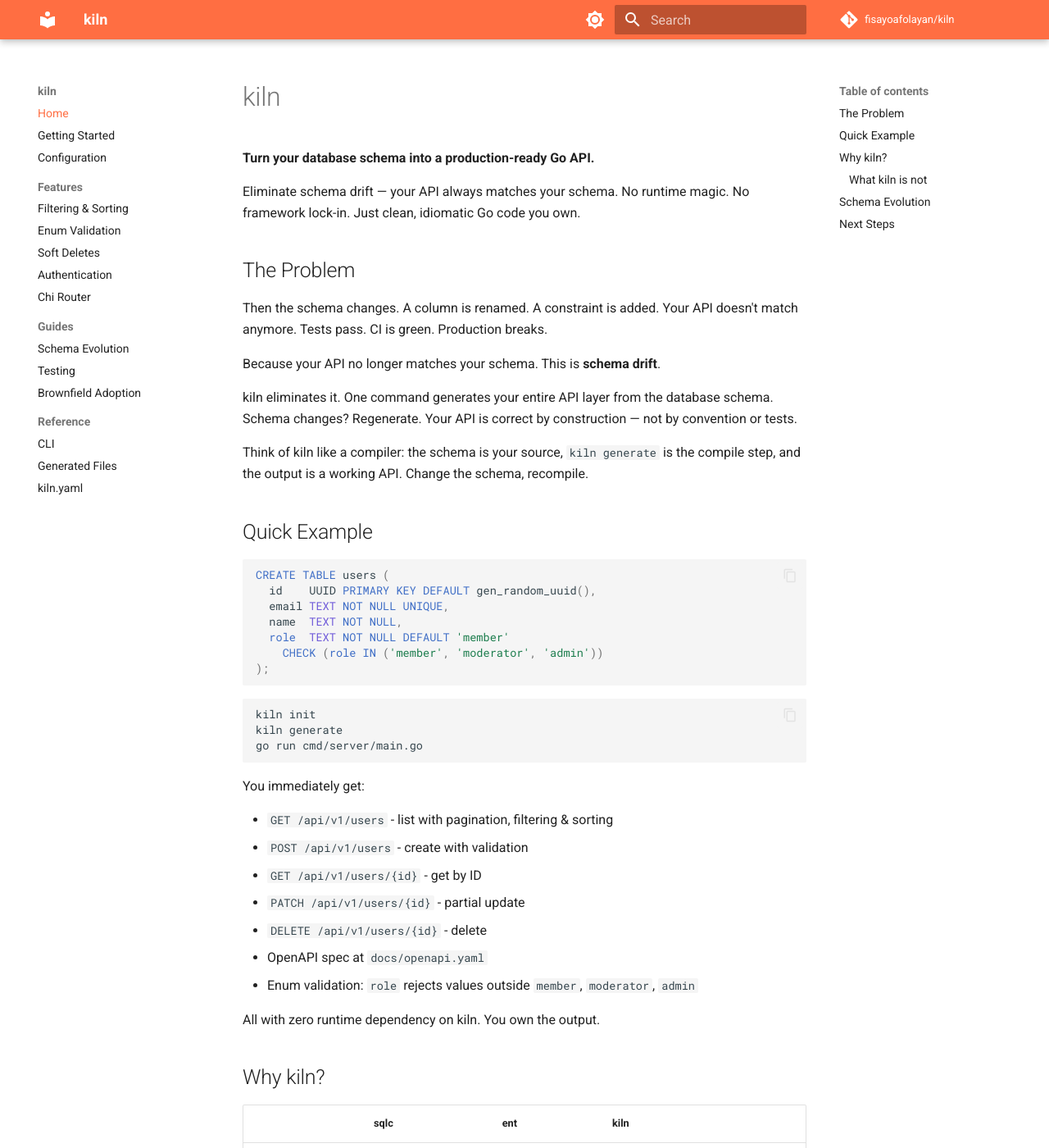
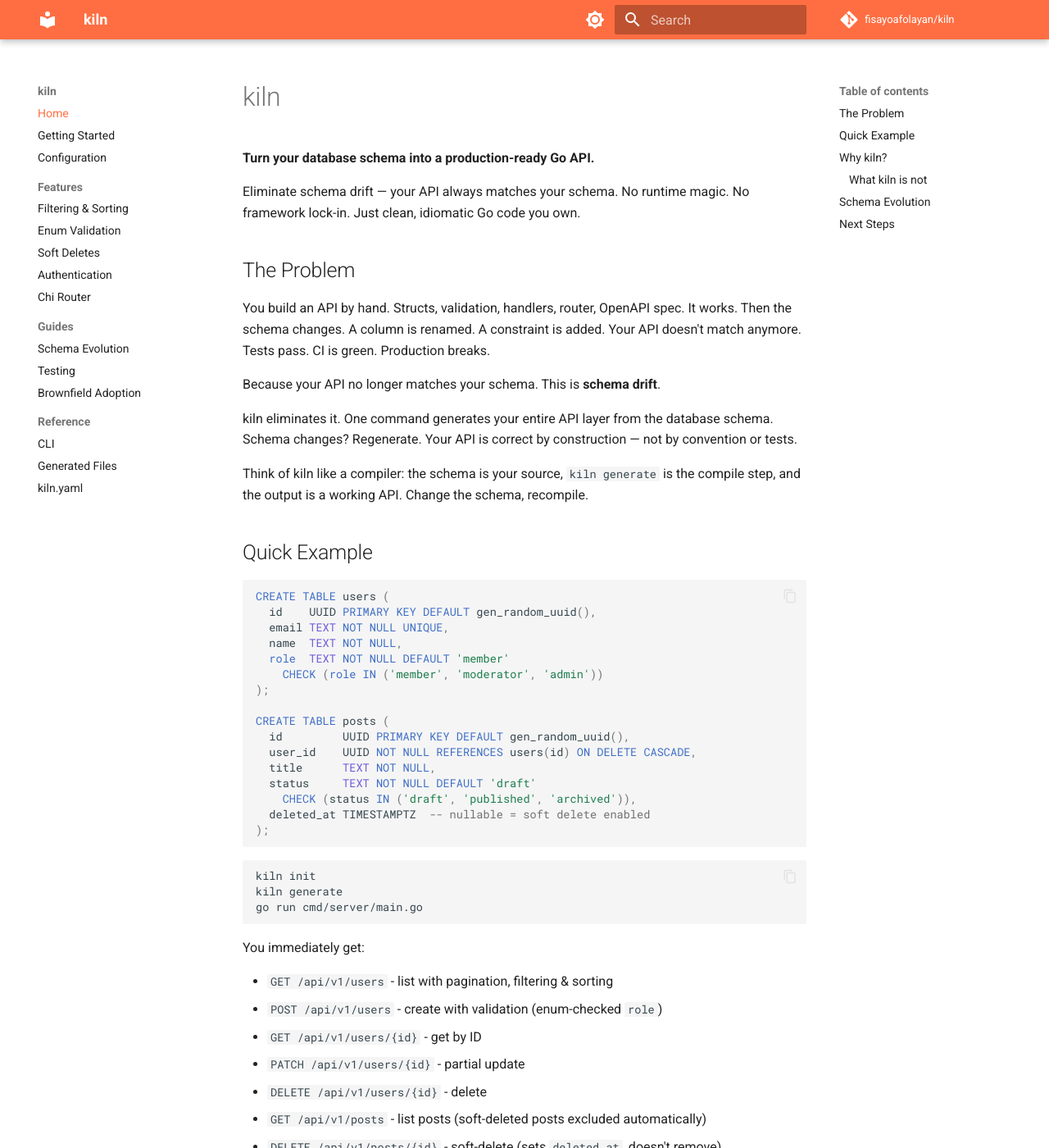
Before and after one commit to fisayoafolayan/kiln, an MkDocs documentation site: the page built from docs/index.md, in a window 1280 px wide and 1400 px high. Shown: the whole window at 82% size. Built offline with MkDocs 1.6.1 and Material for MkDocs 9.7.7, drawn with Linux system fonts in a browser that asks for light colours; comment, search, counter and statistics services are not loaded; some of the changed text lies outside the part shown.

Commit message:
clean up docs

````diff
--- a/docs/index.md
+++ b/docs/index.md
@@ -6,7 +6,8 @@ Eliminate schema drift — your API always matches your schema. No runtime magic
 
 ## The Problem
 
-Then the schema changes. A column is renamed. A constraint is added.
+You build an API by hand. Structs, validation, handlers, router, OpenAPI spec.
+It works. Then the schema changes. A column is renamed. A constraint is added.
 Your API doesn't match anymore. Tests pass. CI is green. Production breaks.
 
 Because your API no longer matches your schema. This is **schema drift**.
@@ -28,6 +29,15 @@ CREATE TABLE users (
   role  TEXT NOT NULL DEFAULT 'member'
     CHECK (role IN ('member', 'moderator', 'admin'))
 );
+
+CREATE TABLE posts (
+  id         UUID PRIMARY KEY DEFAULT gen_random_uuid(),
+  user_id    UUID NOT NULL REFERENCES users(id) ON DELETE CASCADE,
+  title      TEXT NOT NULL,
+  status     TEXT NOT NULL DEFAULT 'draft'
+    CHECK (status IN ('draft', 'published', 'archived')),
+  deleted_at TIMESTAMPTZ  -- nullable = soft delete enabled
+);
 ```
 
 ```bash
@@ -39,14 +49,16 @@ go run cmd/server/main.go
 You immediately get:
 
 - `GET /api/v1/users` - list with pagination, filtering & sorting
-- `POST /api/v1/users` - create with validation
+- `POST /api/v1/users` - create with validation (enum-checked `role`)
 - `GET /api/v1/users/{id}` - get by ID
 - `PATCH /api/v1/users/{id}` - partial update
 - `DELETE /api/v1/users/{id}` - delete
+- `GET /api/v1/posts` - list posts (soft-deleted posts excluded automatically)
+- `DELETE /api/v1/posts/{id}` - soft-delete (sets `deleted_at`, doesn't remove)
+- `GET /api/v1/users/{id}/posts` - nested route from FK relationship
 - OpenAPI spec at `docs/openapi.yaml`
-- Enum validation: `role` rejects values outside `member`, `moderator`, `admin`
 
-All with zero runtime dependency on kiln. You own the output.
+Relationships in your database automatically become API routes. All with zero runtime dependency on kiln. You own the output.
 
 ## Why kiln?
 
````
Also changed, not shown: README.md (+16 -13 lines), docs/getting-started.md (+1 -1 lines).
